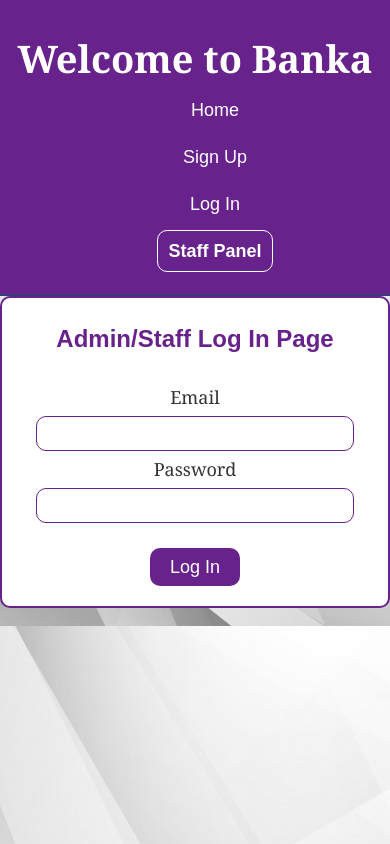
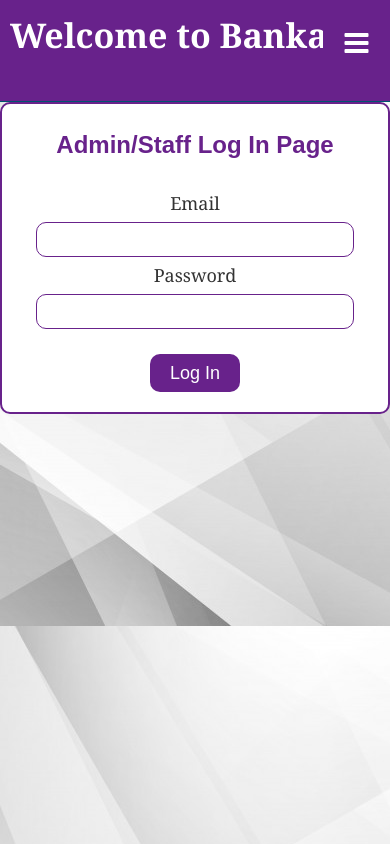
Before and after one commit to mifeille/banka, a website: page UI/html/admin.html in a window 390 px wide. Drawn offline with Linux system fonts and the light colour scheme.

Commit message:
add fa fa-bars to banka web pages

```diff
--- a/UI/css/admin.css
+++ b/UI/css/admin.css
@@ -79,26 +79,31 @@ header li{
 	padding: 0 20px 0 20px;
 }
 /*for tne nav*/
+header nav{
+	float: right;
+	margin-top: 10px;
+	margin-bottom: 10px;
+}
+header .icon{
+	display: none;
+}
+
+header .topnav{
+
+	float: right;
+	margin-top: 20px;
+	margin-bottom: 10px;
+}
+
 header #branding{
 	float: left;
 }
 header #branding h1{
 	margin: 0;
 }
-header nav{
-	float: right;
-	margin-top: 10px;
-	margin-bottom: 10px;
-}
-header #search{
-	float: right;
-	margin-left: 20px;
-	margin-top: 10px;
-}
-header #search input{
-	width: 250px;
-}
-header .current a{
+
+#myLinks .current{
+	color: #ffffff;
 	font-weight: bold;
 	border: 1px #ffffff solid;
 	border-radius: 10px;
@@ -110,6 +115,7 @@ header a:hover{
 	border: 1px #ffffff solid;
 	border-radius: 10px;
 }
+
 
 /*admin dashboard*/
 #sidebar_admin{
@@ -417,7 +423,6 @@ article#main-col,
 article#main-article,
 aside#sidebar,
 aside#sidebarright,
-aside#sidebarc,
 aside#sidebar_admin,
 #branding,
 #main,
@@ -436,7 +441,69 @@ header li{
 	margin-bottom: 20px;
 
 }
+header{
+	min-height: 30px;
+	padding:10px;
 
+}
+header .topnav{
+	float: none;
+}
+header a.icon {
+	background:#68228b;
+	font-size: 28px;
+	display: block;
+	width: 12%;
+	position: absolute;
+	right: 0;
+	top: 1.5%;
+  }
+
+.nav{
+	display: none;
+}
+
+.topnav {
+	overflow: hidden;
+	background-color: #68228b;
+	position: relative;
+  }
+
+  .topnav #myLinks {
+	display: none;
+  }
+
+  .topnav a {
+	color: white;
+	padding: 14px 16px;
+	text-decoration: none;
+	font-size: 17px;
+	display: block;
+	float: none;
+  }
+
+  .topnav a.icon {
+	background:#68228b;
+	display: block;
+	position: absolute;
+	right: 0;
+	top: 0;
+  }
+
+  .topnav a:hover {
+	background-color: #68228b;
+	color: #ffffff;
+	font-weight: bold;
+
+  }
+  .topnav a{
+	padding: 5px;
+}
+.container h1{
+	font-size: 34px;
+	margin-top: 5%;
+	text-align: left;
+}
 #main,
 #showcase1,
 fieldset,
@@ -450,7 +517,7 @@ fieldset,
 width: 80%;
 }
 aside#sidebar_admin{
-	width: 95%;
+	width: 100%;
 	position: relative;
 	border-right: 2px #a28bad solid;
     box-shadow: none;
@@ -467,7 +534,11 @@ aside#sidebar_admin{
 }
 #sidebar_admin{
 	height: auto;
-	margin-bottom: 40px;
+	margin-bottom: 10px;
+}
+#sidebar_admin{
+
+	top: 0;
 
 }
 
--- a/UI/css/index.css
+++ b/UI/css/index.css
@@ -28,10 +28,6 @@ body{
 	overflow: hidden;
 }
 
-header ul{
-	margin: 0;
-	padding: 0;
-}
 
 label {
  width: 35%;
@@ -54,46 +50,33 @@ border-bottom: #00536f 1px solid;
 }
 /*header links*/
 header a{
+
 	color: #ffffff;
 	padding: 10px;
 	text-decoration: none;
-	font-size: 18px;
+	font-size: 20px;
 }
 /*to make the menu horizontal*/
 
-header li{
-	float: left;
-	display: inline;
-	padding: 0 20px 0 20px;
-}
-
-/*for tne nav*/
 header .icon{
 	display: none;
 }
+
+header .topnav{
+
+	float: right;
+	margin-top: 20px;
+	margin-bottom: 10px;
+}
+
 header #branding{
-
 	float: left;
-
 }
 header #branding h1{
 	margin: 0;
 }
-header nav{
-	float: right;
-	margin-top: 10px;
-	margin-bottom: 10px;
-}
 
-header #search{
-	float: right;
-	margin-left: 20px;
-	margin-top: 10px;
-}
-header #search input{
-	width: 250px;
-}
-header .current a{
+#myLinks .current{
 	color: #ffffff;
 	font-weight: bold;
 	border: 1px #ffffff solid;
@@ -108,6 +91,7 @@ header a:hover{
 }
 .openAccount{
 	width: 30%;
+	margin-top: 3%;
 	margin-left: 35%;
 	margin-right: 35%;
 	height: 70px;
@@ -135,10 +119,6 @@ header a:hover{
 
 }
 
-.mySlides{
-	width: 100%;
-	height: 350px;
-}
 /*media queries*/
 @media(max-width: 768px){
 header #branding,
@@ -159,40 +139,79 @@ header{
 
 }
 
-
-header #branding h1{
-	width: 80%;
-	font-size: 26px;
-}
 header a.icon {
 	background:#68228b;
-	font-size: 26px;
+	font-size: 28px;
 	display: block;
 	width: 12%;
 	position: absolute;
 	right: 0;
-	top: 0;
+	top: 1.5%;
   }
-header li{
-	display: block;
-	margin-bottom: 20px;
 
-}
 .container p{
    font-size: 40px;
 }
+.nav{
+	display: none;
+}
 
-.myMenu{
+
+.topnav {
+	overflow: hidden;
+	background-color: #68228b;
+	position: relative;
+  }
+
+  .topnav #myLinks {
+	display: none;
+  }
+
+  .topnav a {
+	color: white;
+	padding: 14px 16px;
+	text-decoration: none;
+	font-size: 17px;
+	display: block;
+  }
+
+  .topnav a.icon {
+	background:#68228b;
+	display: block;
+	position: absolute;
+	right: 0;
+	top: 0;
+  }
+
+  .topnav a:hover {
+	background-color: #68228b;
 	color: #ffffff;
-	padding: 10px;
-	text-decoration: none;
-	font-size: 18px;
+	font-weight: bold;
+
+  }
+  .topnav a{
+
+	padding: 5px;
+
+
 }
+header .topnav{
+float: none;
+
+}
+.container h1{
+	margin-top: 5%;
+	text-align: left;
+	font-size: 34px;
+}
+
 .openAccount{
 	width: 80%;
 	margin-left: 10%;
 	margin-right: 10%;
+
 }
+
 header #showcase h1{
 	margin-top: 40px;
 }
--- a/UI/css/signin.css
+++ b/UI/css/signin.css
@@ -47,6 +47,9 @@ cursor: pointer;
 	border: 1px #68228b solid;
 	border-radius: 10px;
 }
+.form1 p{
+	font-size: 18px;
+}
 
 label {
  width: 35%;
@@ -75,34 +78,29 @@ header a{
 	text-decoration: none;
 	font-size: 18px;
 }
-/*to make the menu horizontal*/
 
-header li{
-	float: left;
-	display: inline;
-	padding: 0 20px 0 20px;
+/*for tne nav*/
+
+header .icon{
+	display: none;
 }
-/*for tne nav*/
+
+header .topnav{
+
+	float: right;
+	margin-top: 20px;
+	margin-bottom: 10px;
+}
+
 header #branding{
 	float: left;
 }
 header #branding h1{
 	margin: 0;
 }
-header nav{
-	float: right;
-	margin-top: 10px;
-	margin-bottom: 10px;
-}
-header #search{
-	float: right;
-	margin-left: 20px;
-	margin-top: 10px;
-}
-header #search input{
-	width: 250px;
-}
-header .current a{
+
+#myLinks .current{
+	color: #ffffff;
 	font-weight: bold;
 	border: 1px #ffffff solid;
 	border-radius: 10px;
@@ -114,6 +112,7 @@ header a:hover{
 	border: 1px #ffffff solid;
 	border-radius: 10px;
 }
+
 
 /*main sign in*/
 #main{
@@ -166,31 +165,75 @@ aside#sidebar_admin{
 	float: none;
 	text-align: center;
 }
-header li{
-	display: inline-block;
-	margin-bottom: 20px;
 
-}
 #main{
 	margin: 0;
 }
 .form1 input{
 	width: 80%;
 }
-.form1 p{
-	margin-bottom: 55px;
+header{
+	min-height: 30px;
+	padding:10px;
+
 }
+header .topnav{
+	float: none;
+}
+header a.icon {
+	background:#68228b;
+	font-size: 28px;
+	display: block;
+	width: 12%;
+	position: absolute;
+	right: 0;
+	top: 1.5%;
+  }
 
-#search{
-	margin-bottom: 20px;
+.nav{
+	display: none;
 }
 
 
-#sidebar_admin{
-	height: auto;
-	margin-right: 10px;
-	margin-bottom: 40px;
+.topnav {
+	overflow: hidden;
+	background-color: #68228b;
+	position: relative;
+  }
 
+  .topnav #myLinks {
+	display: none;
+  }
+
+  .topnav a {
+	color: white;
+	padding: 14px 16px;
+	text-decoration: none;
+	font-size: 17px;
+	display: block;
+	float: none;
+  }
+
+  .topnav a.icon {
+	background:#68228b;
+	display: block;
+	position: absolute;
+	right: 0;
+	top: 0;
+  }
+
+  .topnav a:hover {
+	background-color: #68228b;
+	color: #ffffff;
+	font-weight: bold;
+
+  }
+  .topnav a{
+	padding: 5px;
 }
-
+.container h1{
+	font-size: 34px;
+	margin-top: 5%;
+	text-align: left;
 }
+}
--- a/UI/css/signup.css
+++ b/UI/css/signup.css
@@ -47,6 +47,9 @@ cursor: pointer;
 	border: 1px #68228b solid;
 	border-radius: 10px;
 }
+.form1 p{
+	font-size: 18px;
+}
 
 label {
  width: 35%;
@@ -75,34 +78,28 @@ header a{
 	text-decoration: none;
 	font-size: 18px;
 }
-/*to make the menu horizontal*/
+/*for the nav*/
 
-header li{
-	float: left;
-	display: inline;
-	padding: 0 20px 0 20px;
+header .icon{
+	display: none;
 }
-/*for tne nav*/
+
+header .topnav{
+
+	float: right;
+	margin-top: 20px;
+	margin-bottom: 10px;
+}
+
 header #branding{
 	float: left;
 }
 header #branding h1{
 	margin: 0;
 }
-header nav{
-	float: right;
-	margin-top: 10px;
-	margin-bottom: 10px;
-}
-header #search{
-	float: right;
-	margin-left: 20px;
-	margin-top: 10px;
-}
-header #search input{
-	width: 250px;
-}
-header .current a{
+
+#myLinks .current{
+	color: #ffffff;
 	font-weight: bold;
 	border: 1px #ffffff solid;
 	border-radius: 10px;
@@ -136,6 +133,7 @@ article#main-article{
 	color: #68228b;
 	font-size: 24px;
 }
+
 /*media queries*/
 @media(max-width: 768px){
 header #branding,
@@ -150,38 +148,88 @@ label,
 #search,
 #main,
 article#main-col,
-aside#sidebar,
-aside#sidebarright,
-aside#sidebarc,
-aside#sidebar_admin{
+.form1{
 	width: 100%;
 	float: none;
 	text-align: center;
 }
-header li{
-	display: inline-block;
-	margin-bottom: 20px;
+header{
+	min-height: 30px;
+	padding:10px;
 
+}
+header .topnav{
+	float: none;
+}
+header a.icon {
+	background:#68228b;
+	font-size: 28px;
+	display: block;
+	width: 12%;
+	position: absolute;
+	right: 0;
+	top: 1.5%;
+  }
+
+.nav{
+	display: none;
+}
+
+
+.topnav {
+	overflow: hidden;
+	background-color: #68228b;
+	position: relative;
+  }
+
+  .topnav #myLinks {
+	display: none;
+  }
+
+  .topnav a {
+	color: white;
+	padding: 14px 16px;
+	text-decoration: none;
+	font-size: 17px;
+	display: block;
+	float: none;
+  }
+
+  .topnav a.icon {
+	background:#68228b;
+	display: block;
+	position: absolute;
+	right: 0;
+	top: 0;
+  }
+
+  .topnav a:hover {
+	background-color: #68228b;
+	color: #ffffff;
+	font-weight: bold;
+
+  }
+  .topnav a{
+
+	padding: 5px;
+
+
+}
+
+.container h1{
+	font-size: 34px;
+	margin-top: 5%;
+	text-align: left;
 }
 .form1 input{
 	width: 80%;
 }
-.form1 p{
-	margin-bottom: 55px;
-}
+
 #main{
 	margin: 0;
 }
-#search{
-	margin-bottom: 20px;
-}
-
-
-#sidebar_admin{
-	height: auto;
-	margin-right: 10px;
-	margin-bottom: 40px;
-
+.container{
+	width: 100%;
 }
 
 }
--- a/UI/html/admin.html
+++ b/UI/html/admin.html
@@ -6,22 +6,26 @@
 	<meta name="description" content="BANKA">
 	<meta name="author" content="Niwemuhuza Mireille">
     <title> BANKA | Staff log In </title>
-    <link rel="stylesheet" href="../css/signin.css">
+	<link rel="stylesheet" href="../css/signin.css">
+	<link rel="stylesheet" href="https://cdnjs.cloudflare.com/ajax/libs/font-awesome/4.7.0/css/font-awesome.min.css">
 </head>
 <body>
 	<header>
 		<div class="container">
 			<div id="branding">
-					<h1>Welcome to Banka</h1>
+				<h1>Welcome to Banka</h1>
 			</div>
-			<nav>
-				<ul>
-					<li><a href="../index.html">Home</a></li>
-					<li><a href="signup.html">Sign Up</a></li>
-					<li><a href="signin.html">Log In</a></li>
-					<li class="current"><a href="admin.html">Staff Panel</a></li>
-				</ul>
-			</nav>
+			<div class="topnav">
+				<div id="myLinks">
+					<a href="../index.html">Home</a>
+					<a  href="signup.html">Sign up</a>
+					<a  href="signin.html">Log In</a>
+					<a href="admin.html" class="current">Staff Panel</a>
+				</div>
+			</div>
+			<a href="javascript:void(0);" class="icon" onclick="myFunction()">
+				<i class="fa fa-bars"></i>
+			</a>
 		</div>
 	</header>
 	<section id="main">
@@ -42,5 +46,6 @@
 			</article>
 		</div>
 	</section>
+	<script src="../js/script.js"></script>
 </body>
 </html>
--- a/UI/js/script.js
+++ b/UI/js/script.js
@@ -1,3 +1,12 @@
+function myFunction() {
+  var x = document.getElementById("myLinks");
+  if (x.style.display === "block") {
+    x.style.display = "none";
+  } else {
+    x.style.display = "block";
+  }
+}
+
 var myIndex = 0;
 carousel();
 
@@ -12,17 +21,3 @@ function carousel() {
   x[myIndex-1].style.display = "block";
   setTimeout(carousel, 3000);
 }
-
-// document.getElementsByClassName("icon").onclick="myFunction()";
-
-function myFunction() {
-  var i;
-  var x = document.getElementsByClassName("myMenu");
-  for (i = 0; i < x.length; i++) {
-    x[i].style.display = "none";
-  }
-  myIndex++;
-  if (myIndex > x.length) {myIndex = 1}
-  x[myIndex-1].style.display = "block";
-  // setTimeout(carousel, 3000);
-  }
```
Also changed, not shown: UI/html/adminDashboard.html (+11 -7 lines), UI/html/createAccount.html (+15 -9 lines), UI/html/createStaff.html (+1 -1 lines), UI/html/history.html (+17 -12 lines), UI/html/signin.html (+14 -10 lines), UI/html/signup.html (+14 -11 lines), UI/html/userDashboard.html (+14 -10 lines), UI/index.html (+11 -16 lines), UI/js/menuScript.js (+5 -18 lines). Lines whose indentation alone changed are shown as unchanged.
